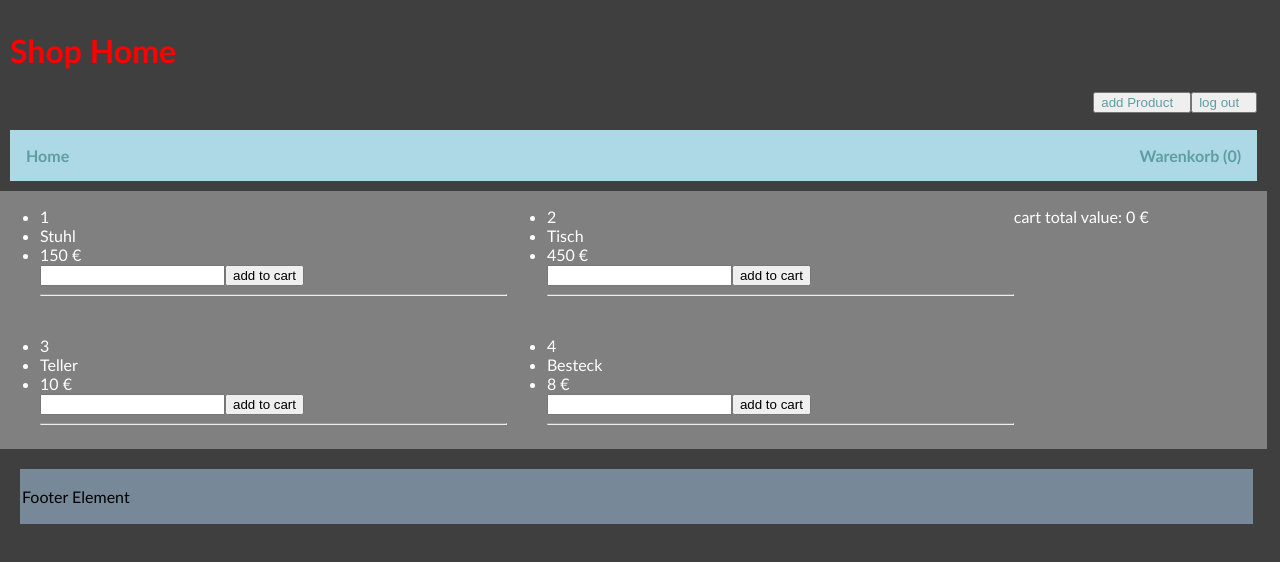
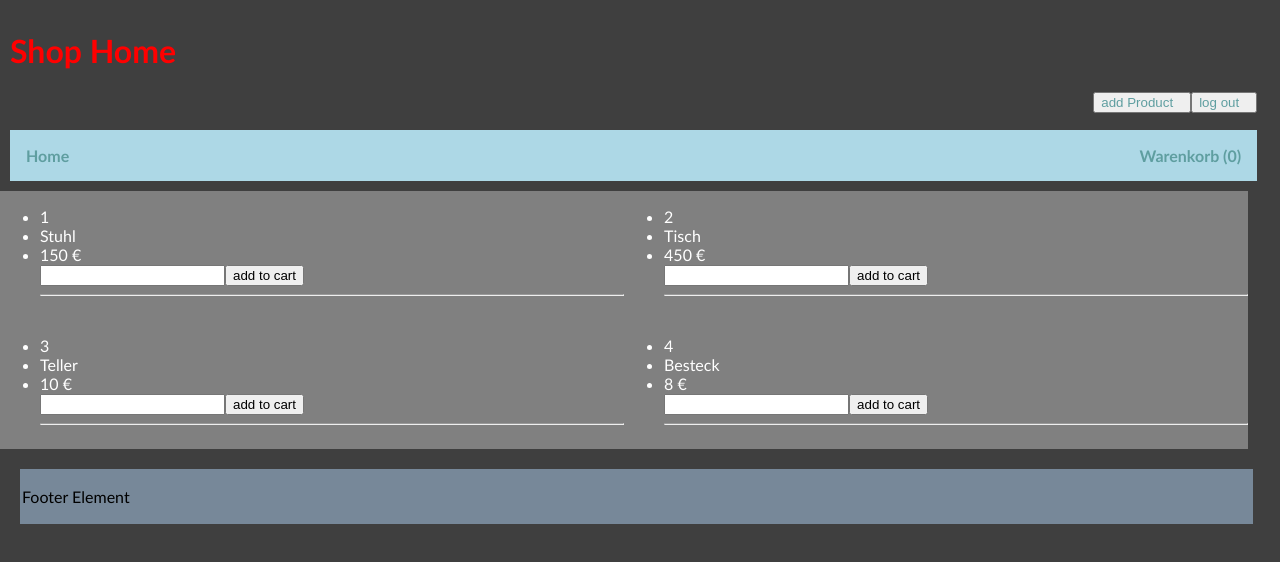
Before and after one commit to LorAutumn/reactshop, a React (Create React App) app: page / in a window 1280 px wide. Shown: the top 562 px of the page. Built offline with nearby package versions, Linux system fonts and the light colour scheme.

Commit message:
removed shopping cart from main div

```diff
--- a/src/components/ProductList.js
+++ b/src/components/ProductList.js
@@ -41,7 +41,6 @@ function ProductList ()  {
     cartDataContext.setCartData([...newCart])                 // pushes new Cart to the cartData state
   }
 
-
   const productComponents = dataContext.data.map(product =>
     <ProductObject
       key={product.id}
@@ -52,8 +51,6 @@ function ProductList ()  {
       addToCart={addToCart}
     />
   )
-
-
 
   const cartComponents = cartDataContext.cartData.map(product =>
     <CartObject
@@ -70,7 +67,7 @@ function ProductList ()  {
     <div className='ProductList'>
       {/* displays the ProductList component */}
       <div id='list'>{productComponents}</div>
-      <div id='cart'>{cartComponents}<CartTotalValue/></div>
+      {/* <div id='cart'>{cartComponents}<CartTotalValue/></div>   */}
     </div>
   )
 
--- a/src/components/ShoppingCart.js
+++ b/src/components/ShoppingCart.js
@@ -2,6 +2,7 @@ import React, {useContext} from 'react'
 import ProductObject from './products/ProductObject'
 import CartObject from './products/CartObject'
 import {CartDataContext} from '../App'
+import CartTotalValue from './CartTotalValue'
 
 // a list of all products that can be ordered (class based)
 function ProductList (props)  {
@@ -30,12 +31,13 @@ function ProductList (props)  {
   // <div className='ProductList' id='list'>
     <div className='popup'>
     {/* displays the ProductList component */}
-    <h1>Shopping Cart</h1>
-    <div className='popup-content'>
-    <span className='close' onClick={props.toggle}>&times;</span>
-      {productComponents}
+      <div className='popup-content'>
+        <span className='close' onClick={props.toggle}>&times;</span>
+        <h1>Shopping Cart</h1>
+        {productComponents}
+        <CartTotalValue />
+      </div>
     </div>
-  </div>
   )
 
 }
--- a/src/style.css
+++ b/src/style.css
@@ -71,7 +71,7 @@ body {
   grid-template-columns: 1fr 1fr;
   overflow: auto;
   height: auto;
-  flex-basis: 80%;
+  flex-basis: 98.5%;
 }
 
 #cart {
```
